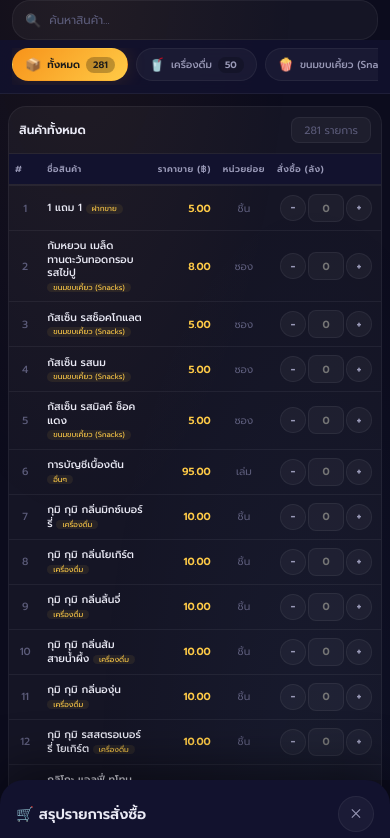
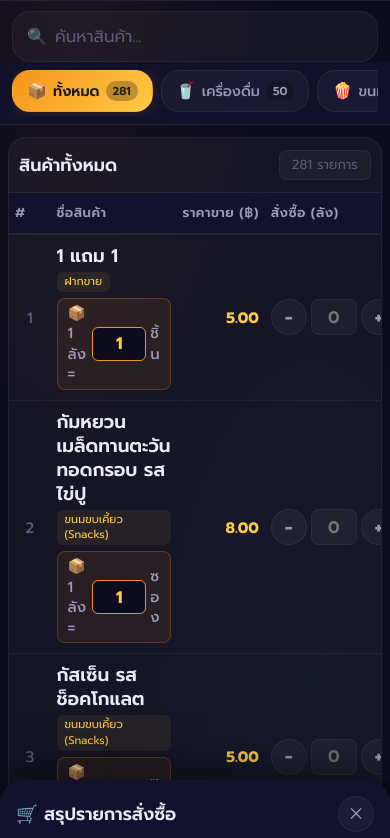
Before and after one commit to eaksak/order-menu, a plain HTML site: page index.html in a window 390 px wide. Shown: the part 64-902 px from the top of the page. Drawn offline with Linux system fonts and the light colour scheme.

Commit message:
Increase font size for mobile readability & enable direct pack size editing on web screen

```diff
--- a/app.js
+++ b/app.js
@@ -321,13 +321,34 @@ function renderProducts() {
     tr.innerHTML = `
       <td class="td-no">${index + 1}</td>
       <td class="td-name">
-        ${product.name}
+        <div class="name-text">${product.name}</div>
         ${categoryTag}
+        <div class="mobile-pack-row">
+          <span class="pack-label">📦 1 ลัง =</span>
+          <input type="number"
+                 class="pack-input"
+                 data-id="${product.id}"
+                 value="${product.packSize || 1}"
+                 min="1"
+                 inputmode="numeric">
+          <span class="pack-unit">${product.unit}</span>
+        </div>
       </td>
       <td class="td-cost">${formatCurrency(product.cost)}</td>
       <td class="td-price">${formatCurrency(product.price)}</td>
       <td class="td-unit">${product.unit}</td>
-      <td class="td-pack">1 ลัง = ${product.packSize || 1}</td>
+      <td class="td-pack">
+        <div class="pack-control">
+          <span class="pack-label">1 ลัง =</span>
+          <input type="number"
+                 class="pack-input"
+                 data-id="${product.id}"
+                 value="${product.packSize || 1}"
+                 min="1"
+                 inputmode="numeric">
+          <span class="pack-unit">${product.unit}</span>
+        </div>
+      </td>
       <td class="td-amount">
         <div class="amount-control">
           <button class="amount-btn minus" data-id="${product.id}" data-action="minus" title="ลด">−</button>
@@ -347,17 +368,46 @@ function renderProducts() {
     const minusBtn = tr.querySelector('.minus');
     const plusBtn = tr.querySelector('.plus');
     const input = tr.querySelector('.amount-input');
+    const packInputs = tr.querySelectorAll('.pack-input');
 
     minusBtn.addEventListener('click', () => changeAmount(product.id, -1, tr));
     plusBtn.addEventListener('click', () => changeAmount(product.id, 1, tr));
     input.addEventListener('change', (e) => setAmount(product.id, parseInt(e.target.value) || 0, tr));
     input.addEventListener('focus', (e) => e.target.select());
 
+    packInputs.forEach(packInp => {
+      packInp.addEventListener('change', (e) => {
+        const val = parseInt(e.target.value) || 1;
+        setPackSize(product.id, val, tr);
+      });
+      packInp.addEventListener('focus', (e) => e.target.select());
+    });
+
     fragment.appendChild(tr);
   });
 
   dom.productBody.innerHTML = '';
   dom.productBody.appendChild(fragment);
+}
+
+// ---- Pack Size Management ----
+function setPackSize(productId, newPackSize, rowElement) {
+  const size = Math.max(1, parseInt(newPackSize) || 1);
+  const targetProduct = products.find(p => p.id === productId);
+  if (targetProduct) {
+    targetProduct.packSize = size;
+    saveData();
+
+    // Sync pack input values in this row
+    if (rowElement) {
+      rowElement.querySelectorAll('.pack-input').forEach(inp => {
+        inp.value = size;
+      });
+    }
+
+    updateOrderSummary();
+    showSuccessToast(`แก้ไขขนาดแพ็ค: ${targetProduct.name} เป็น 1 ลัง = ${size} ${targetProduct.unit}`);
+  }
 }
 
 // ---- Amount Management ----
--- a/styles.css
+++ b/styles.css
@@ -1052,104 +1052,169 @@ body::before {
   }
 }
 
+/* ---------- Pack Size Controls ---------- */
+.pack-control,
+.mobile-pack-row {
+  display: inline-flex;
+  align-items: center;
+  gap: 4px;
+  background: rgba(247, 147, 26, 0.08);
+  border: 1px solid rgba(247, 147, 26, 0.25);
+  border-radius: var(--radius-sm);
+  padding: 3px 8px;
+  font-size: 0.9rem;
+  color: var(--text-secondary);
+}
+
+.mobile-pack-row {
+  display: none;
+  margin-top: 6px;
+}
+
+.pack-input {
+  width: 52px;
+  height: 32px;
+  text-align: center;
+  border: 1.5px solid var(--accent-primary);
+  border-radius: 6px;
+  background: var(--bg-primary);
+  color: var(--accent-secondary);
+  font-family: var(--font-family);
+  font-size: 1rem;
+  font-weight: 700;
+  outline: none;
+  transition: var(--transition);
+  -moz-appearance: textfield;
+}
+
+.pack-input::-webkit-outer-spin-button,
+.pack-input::-webkit-inner-spin-button {
+  -webkit-appearance: none;
+  margin: 0;
+}
+
+.pack-input:focus {
+  border-color: #ffffff;
+  box-shadow: 0 0 10px rgba(247, 147, 26, 0.4);
+  background: rgba(247, 147, 26, 0.15);
+}
+
+.name-text {
+  font-size: 1.05rem;
+  font-weight: 600;
+  color: var(--text-primary);
+  line-height: 1.3;
+}
+
 /* ---------- Responsive ---------- */
 @media (max-width: 768px) {
-  html { font-size: 14px; }
-
-  .app-header { padding: 10px 16px; }
-  .header-text h1 { font-size: 1.2rem; }
+  html { font-size: 16px; }
+
+  .app-header { padding: 12px 16px; }
+  .header-text h1 { font-size: 1.3rem; }
   .date-display { display: none; }
-  .logo-icon { width: 40px; height: 40px; font-size: 1.6rem; }
+  .logo-icon { width: 44px; height: 44px; font-size: 1.7rem; }
 
   .search-section { padding: 12px 16px 0; }
+  .search-box input { font-size: 1.05rem; padding: 12px 0; }
+
   .category-section { padding: 10px 16px; top: 63px; }
+  .category-pill { padding: 8px 16px; font-size: 0.92rem; }
 
   .main-content { padding: 16px 16px 120px; }
 
   .table-header-info { padding: 12px 14px; }
-  .product-table th { padding: 10px 10px; font-size: 0.72rem; }
-  .product-table td { padding: 8px 10px; font-size: 0.82rem; }
-
-  .th-name { min-width: 180px; }
-  .th-cost { width: 70px; }
-  .th-price { width: 80px; }
-
-  .amount-btn { width: 28px; height: 28px; font-size: 0.9rem; }
-  .amount-input { width: 44px; height: 30px; font-size: 0.82rem; }
+  .table-header-info h2 { font-size: 1.15rem; }
+  .product-table th { padding: 12px 10px; font-size: 0.85rem; }
+  .product-table td { padding: 10px 10px; font-size: 0.95rem; }
+
+  .name-text { font-size: 1.1rem; }
+  .td-price { font-size: 1.05rem; }
+  .td-unit { font-size: 0.9rem; }
+
+  .amount-btn { width: 34px; height: 34px; font-size: 1.1rem; }
+  .amount-input { width: 48px; height: 34px; font-size: 0.98rem; }
 
   .panel-header { padding: 16px 16px 12px; }
   .panel-body { padding: 10px 16px; }
   .panel-footer { padding: 12px 16px 20px; }
 
-  .summary-toggle-btn { padding: 12px 20px; font-size: 0.88rem; }
+  .summary-toggle-btn { padding: 14px 24px; font-size: 1rem; font-weight: 700; }
 }
 
 @media (max-width: 600px) {
-  .th-cost { display: none; }
-  .td-cost { display: none; }
-  .th-pack { display: none; }
-  .td-pack { display: none; }
+  /* On small screens, hide separate pack/unit table columns & embed editable pack row inside product name cell */
+  .th-cost, .td-cost { display: none; }
+  .th-unit, .td-unit { display: none; }
+  .th-pack, .td-pack { display: none; }
+  .mobile-pack-row { display: inline-flex; }
+
   .th-name { min-width: auto; }
 }
 
 @media (max-width: 480px) {
-  html { font-size: 13px; }
-
-  .app-header { padding: 8px 12px; }
-  .header-left { gap: 8px; }
-  .logo-icon { width: 36px; height: 36px; font-size: 1.4rem; }
-  .header-text h1 { font-size: 1.1rem; }
-  .order-badge { padding: 6px 10px; }
+  html { font-size: 16px; }
+
+  .app-header { padding: 10px 12px; }
+  .header-left { gap: 10px; }
+  .logo-icon { width: 40px; height: 40px; font-size: 1.5rem; }
+  .header-text h1 { font-size: 1.25rem; }
+  .order-badge { padding: 8px 12px; font-size: 0.95rem; }
 
   .search-section { padding: 10px 12px 0; }
-  .search-box { padding: 0 12px; }
-  .search-box input { padding: 10px 0; font-size: 0.9rem; }
-
-  .category-section { padding: 8px 12px; top: 55px; }
-  .category-pill { padding: 6px 12px; font-size: 0.78rem; }
+  .search-box { padding: 0 14px; }
+  .search-box input { padding: 12px 0; font-size: 1.05rem; }
+
+  .category-section { padding: 8px 12px; top: 58px; }
+  .category-pill { padding: 8px 14px; font-size: 0.9rem; }
 
   .main-content { padding: 12px 8px 120px; }
 
-  /* Hide cost column on phones — staff usually only need price */
-  .th-cost { display: none; }
-  .td-cost { display: none; }
-
-  /* Tighten the table so it fits without horizontal scroll */
-  .th-name { min-width: auto; }
-  .th-no { width: 32px; }
-  .th-price { width: 65px; }
-  .th-unit { width: 50px; }
-  .th-amount { width: 110px; }
-
-  .product-table th { padding: 8px 6px; font-size: 0.68rem; }
-  .product-table td { padding: 8px 6px; font-size: 0.8rem; }
-
-  .td-no { font-size: 0.7rem; }
-  .td-name { font-size: 0.8rem; line-height: 1.3; }
-  .td-category-tag { font-size: 0.58rem; padding: 0 6px; }
-  .td-price { font-size: 0.82rem; }
-  .td-unit { font-size: 0.75rem; }
-
-  .amount-btn { width: 26px; height: 26px; font-size: 0.85rem; }
-  .amount-input { width: 36px; height: 28px; font-size: 0.8rem; }
-  .amount-control { gap: 2px; }
-
-  .table-header-info { padding: 10px 10px; }
-  .table-header-info h2 { font-size: 0.92rem; }
-
-  .summary-toggle-btn { padding: 10px 18px; font-size: 0.82rem; }
+  /* Table column widths for phone screen */
+  .th-no { width: 28px; }
+  .th-price { width: 75px; text-align: right; }
+  .th-amount { width: 120px; }
+
+  .product-table th { padding: 10px 6px; font-size: 0.82rem; }
+  .product-table td { padding: 10px 6px; }
+
+  .td-no { font-size: 0.8rem; }
+  .name-text { font-size: 1.15rem; font-weight: 600; }
+  .td-category-tag { font-size: 0.7rem; padding: 2px 8px; margin-top: 3px; }
+  .td-price { font-size: 1.1rem; font-weight: 700; }
+
+  .mobile-pack-row {
+    font-size: 0.92rem;
+    padding: 4px 10px;
+    margin-top: 6px;
+  }
+
+  .pack-input {
+    width: 54px;
+    height: 34px;
+    font-size: 1.05rem;
+  }
+
+  .amount-btn { width: 36px; height: 36px; font-size: 1.2rem; }
+  .amount-input { width: 46px; height: 36px; font-size: 1.05rem; }
+  .amount-control { gap: 4px; }
+
+  .table-header-info { padding: 12px 10px; }
+  .table-header-info h2 { font-size: 1.1rem; }
+
+  .summary-toggle-btn { padding: 14px 22px; font-size: 0.98rem; }
 
   .panel-actions { flex-direction: column; }
 }
 
 @media (max-width: 380px) {
-  html { font-size: 12.5px; }
-  .header-text h1 { font-size: 1rem; }
-  .subtitle { font-size: 0.7rem; }
-  .logo-icon { width: 32px; height: 32px; font-size: 1.2rem; }
-  .product-table td { padding: 6px 4px; }
-  .product-table th { padding: 6px 4px; }
-  .amount-input { width: 32px; }
+  html { font-size: 15px; }
+  .header-text h1 { font-size: 1.15rem; }
+  .subtitle { font-size: 0.75rem; }
+  .logo-icon { width: 36px; height: 36px; font-size: 1.3rem; }
+  .name-text { font-size: 1.1rem; }
+  .amount-btn { width: 34px; height: 34px; }
+  .amount-input { width: 40px; height: 34px; }
 }
 
 /* ---------- Scrollbar ---------- */
```
